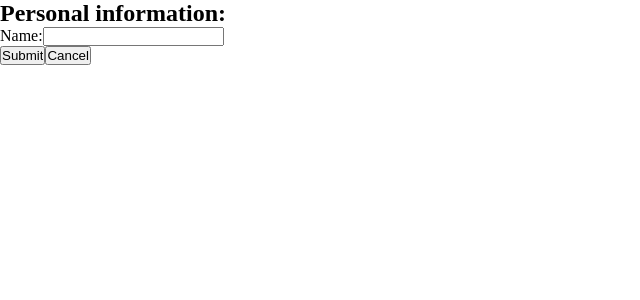
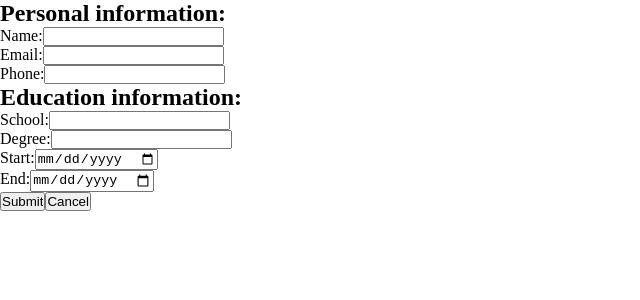
Before and after one commit to JuliaLarss/CreateCV, a React (Vite) app in the folder CVcreator/: page / in a window 1280 px wide. Shown: the top 300 px of the page, without its empty margins (0-640 px from the left). Built offline with nearby package versions, Linux system fonts and the light colour scheme.

Commit message:
finished education sections

```diff
--- a/CVcreator/src/App.jsx
+++ b/CVcreator/src/App.jsx
@@ -6,13 +6,15 @@ import Container from './components/Container';
 function App() {
 
   const[personalInfo, setPersoalInfo] = useState({name:"",email:"",phone:""});
+  const[educationInfo, setEducationInfo] = useState({school:'', degree:'',start:'',end:''});
   const[viewForm, setViewForm] = useState(true)
 
   const updatePersonalInfo = (newValue) => {
     setPersoalInfo(newValue);
   }
-
-
+const updateEducationInfo = (newValue) => {
+  setEducationInfo(newValue);
+}
 
   if(viewForm){
     return(
@@ -20,13 +22,17 @@ function App() {
       <Form
         personal={personalInfo}
         updatePersonal={updatePersonalInfo}
+
+        education={educationInfo}
+        updateEducation={updateEducationInfo}
+
         updateStatus={() => {setViewForm(!viewForm)}}/>
       </>
     )
   }
   return (
     <>
-    <Container personal={personalInfo}/>
+    <Container personal={personalInfo} education={educationInfo}/>
     <button type='button' onClick={() => {setViewForm(!viewForm)}}>Edit</button>
     </>
   )
--- a/CVcreator/src/components/Container.jsx
+++ b/CVcreator/src/components/Container.jsx
@@ -1,17 +1,21 @@
 import PropTypes from 'prop-types'
 import Personal from './personal/Personal'
+import Education from './education/Education';
 
-function Container({personal}) {
+function Container({personal, education}) {
   return (
     <div>
       <h2>Personal:</h2>
         <Personal personalData={personal}/>
+      <h2>Education:</h2>
+      <Education educationData={education}/>
     </div>
   )
 }
 
 Container.propTypes = {
-    personal:PropTypes.object
+    personal:PropTypes.object,
+    education:PropTypes.object
 }
 
-export default Container
+export default Container;
--- a/CVcreator/src/components/Form.jsx
+++ b/CVcreator/src/components/Form.jsx
@@ -1,18 +1,25 @@
 import PropTypes from 'prop-types';
 import { useState } from 'react';
 import PersonalForm from './personal/PersonalForm';
+import EducationForm from './education/EducationForm';
 
-function Form({personal, updatePersonal, updateStatus}) {
+function Form({personal, updatePersonal, education, updateEducation, updateStatus}) {
 
     const [personalInfo, setPersonalInfo] = useState(personal);
+    const [educationInfo, setEducationInfo] = useState(education);
 
     const updatePersonalInfo = (newValue) => {
         setPersonalInfo(newValue);
     }
 
+    const updateEducationInfo = (newValue) => {
+        setEducationInfo(newValue);
+    }
+
     const SubmitForm=(e)=> {
         e.preventDefault;
         updatePersonal(personalInfo);
+        updateEducation(educationInfo);
         updateStatus();
     }
 
@@ -27,6 +34,10 @@ function Form({personal, updatePersonal, updateStatus}) {
             <PersonalForm
                 personalInput={personalInfo}
                 updateInput={updatePersonalInfo}/>
+            <h2>Education information:</h2>
+            <EducationForm
+                educationInput={educationInfo}
+                updateInput={updateEducationInfo}/>
             <input type="submit" />
             <button type="button" onClick={cancelForm}>Cancel</button>
         </form>
@@ -37,6 +48,8 @@ function Form({personal, updatePersonal, updateStatus}) {
 Form.propTypes={
     personal:PropTypes.object,
     updatePersonal:PropTypes.func,
+    education:PropTypes.object,
+    updateEducation:PropTypes.func,
     updateStatus:PropTypes.func
 }
 export default Form
--- /dev/null
+++ b/CVcreator/src/components/education/Education.jsx
@@ -0,0 +1,19 @@
+import PropTypes from 'prop-types';
+
+function Education({educationData}) {
+  return (
+    <div>
+        <h3>School: {educationData.school}</h3>
+        <p>Degree: {educationData.degree}</p>
+        <div className="dateContainer">
+            <p>Start: {educationData.start}</p>
+            <p>End: {educationData.end}</p>
+        </div>
+    </div>
+  )
+}
+
+Education.propTypes={
+    educationData:PropTypes.object
+}
+export default Education
--- /dev/null
+++ b/CVcreator/src/components/education/EducationForm.jsx
@@ -0,0 +1,56 @@
+import PropTypes from 'prop-types';
+
+function EducationForm({educationInput, updateInput}) {
+
+    const updateEducationData = (event) => {
+        let data={...educationInput};
+        data[event.target.name]=event.target.value;
+        updateInput(data);
+    }
+
+  return (
+    <div>
+        <div>
+            <label htmlFor="school">School:</label>
+            <input
+                type="text"
+                name='school'
+                value={educationInput.school}
+                onChange={(e) => {updateEducationData(e)}} />
+        </div>
+        <div>
+            <label htmlFor="degree">Degree:</label>
+            <input
+                type="text"
+                name='degree'
+                value={educationInput.degree}
+                onChange={(e) => {updateEducationData(e)}} />
+        </div>
+        <div className="dateContainer">
+            <div>
+                <label htmlFor="start">Start:</label>
+                <input
+                    type="date"
+                    name='start'
+                    value={educationInput.start}
+                    onChange={(e) => {updateEducationData(e)}} />
+            </div>
+            <div>
+                <label htmlFor="end">End:</label>
+                <input
+                    type="date"
+                    name='end'
+                    value={educationInput.end}
+                    onChange={(e) => {updateEducationData(e)}} />
+            </div>
+        </div>
+
+    </div>
+  )
+}
+
+EducationForm.propTypes ={
+    educationInput:PropTypes.object,
+    updateInput:PropTypes.func
+}
+export default EducationForm
--- a/CVcreator/src/components/personal/Personal.jsx
+++ b/CVcreator/src/components/personal/Personal.jsx
@@ -3,9 +3,9 @@ import PropTypes from 'prop-types'
 function Personal({personalData}) {
   return (
     <div>
-        <h3>{personalData.name}</h3>
-        <p>{personalData.email}</p>
-        <p>{personalData.phone}</p>
+        <h3>Name: {personalData.name}</h3>
+        <p>Email: {personalData.email}</p>
+        <p>Phone: {personalData.phone}</p>
     </div>
   )
 }
--- a/CVcreator/src/components/personal/PersonalForm.jsx
+++ b/CVcreator/src/components/personal/PersonalForm.jsx
@@ -17,6 +17,22 @@ function PersonalForm({personalInput, updateInput}) {
             value={personalInput.name}
             onChange={(e) => updatePersonalData(e)}/>
         </div>
+        <div>
+            <label htmlFor="email">Email:</label>
+            <input
+            type="email"
+            name='email'
+            value={personalInput.email}
+            onChange={(e) => updatePersonalData(e)}/>
+        </div>
+        <div>
+            <label htmlFor="phone">Phone:</label>
+            <input
+            type="tel"
+            name='phone'
+            value={personalInput.phone}
+            onChange={(e) => updatePersonalData(e)}/>
+        </div>
     </div>
   )
 }
```
